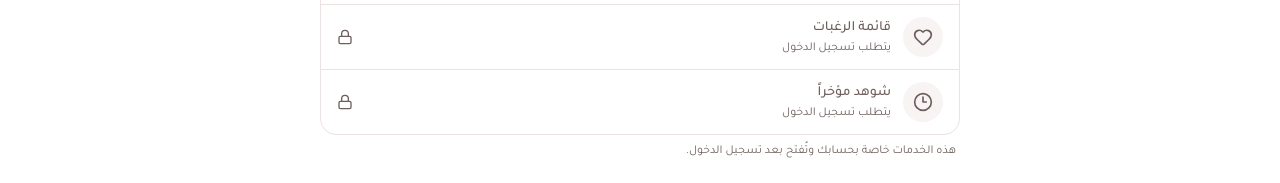
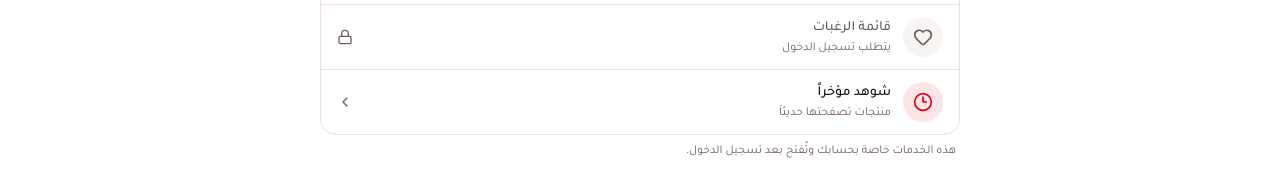
Before and after one commit to xpali2025-del/tlbaty, a Next.js app: page /account in a window 1280 px wide. Shown: the part 744-927 px from the top of the page. Built offline with nearby package versions, Linux system fonts and the light colour scheme; no server answers; the database is empty.

Commit message:
الإعدادات: «شوهد مؤخراً» متاح للزائر بلا تسجيل دخول
Co-Authored-By: Claude Sonnet 5.5 <noreply@anthropic.com>
Claude-Session: https://claude.ai/code/session_01PxGv6U4CeBjApjhdxM38SD

```diff
--- a/app/account/page.tsx
+++ b/app/account/page.tsx
@@ -116,7 +116,8 @@ export default async function SettingsPage() {
           )}
           <SettingsRow href="/account/addresses" icon={MapPinned} label="عناويني" description="المنزل والعمل وغيرها، لاختيارها بنقرة عند الطلب" trailing={loggedIn ? <AddressCount /> : undefined} locked={!loggedIn} />
           <SettingsRow href="/wishlist" icon={Heart} label="قائمة الرغبات" description="المنتجات التي أعجبتك" trailing={loggedIn ? <WishlistCount /> : undefined} locked={!loggedIn} />
-          <SettingsRow href="/recently-viewed" icon={Clock3} label="شوهد مؤخراً" description="منتجات تصفحتها حديثاً" trailing={loggedIn ? <RecentCount /> : undefined} locked={!loggedIn} />
+          {/* لا يتطلب حساباً: يُحفظ في متصفح الزائر نفسه */}
+          <SettingsRow href="/recently-viewed" icon={Clock3} label="شوهد مؤخراً" description="منتجات تصفحتها حديثاً" trailing={<RecentCount />} />
         </SettingsGroup>
 
         {/* القسم C: التفضيلات والتسوّق (متاح للجميع) */}
```
